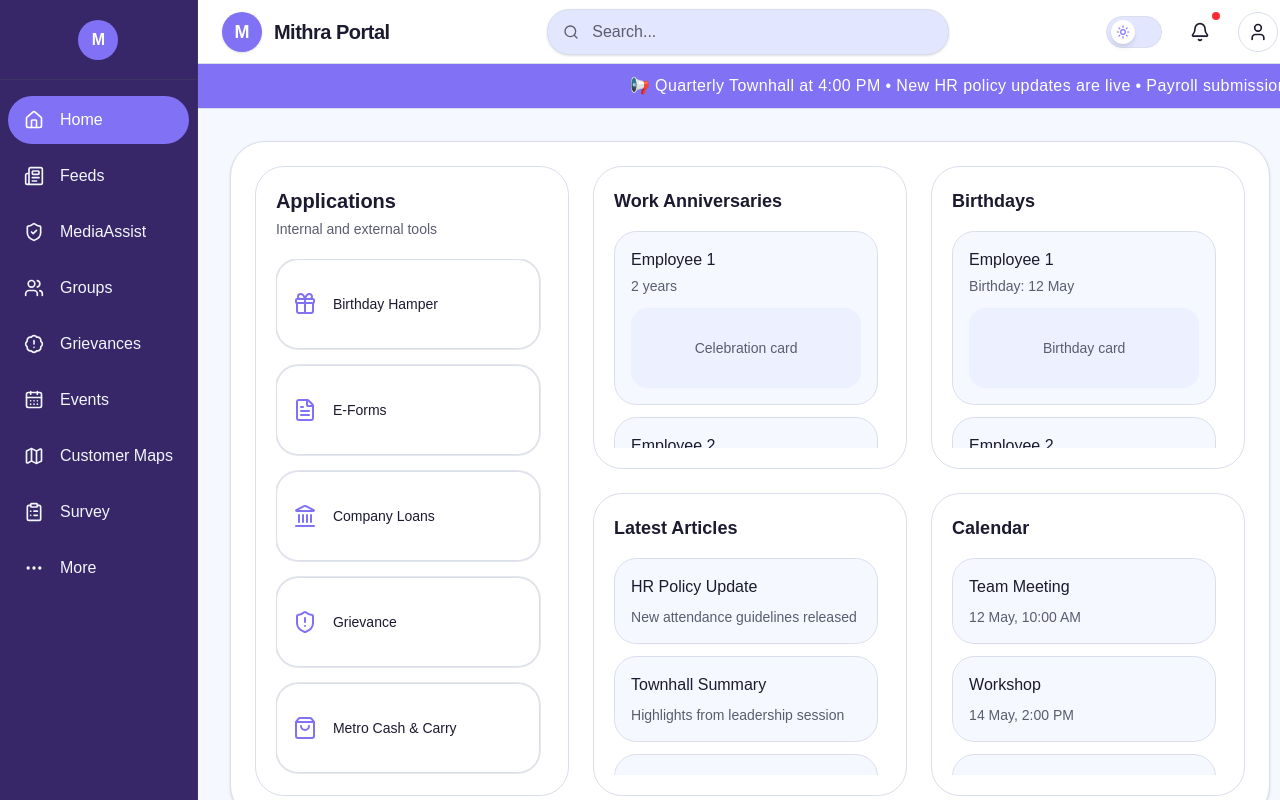
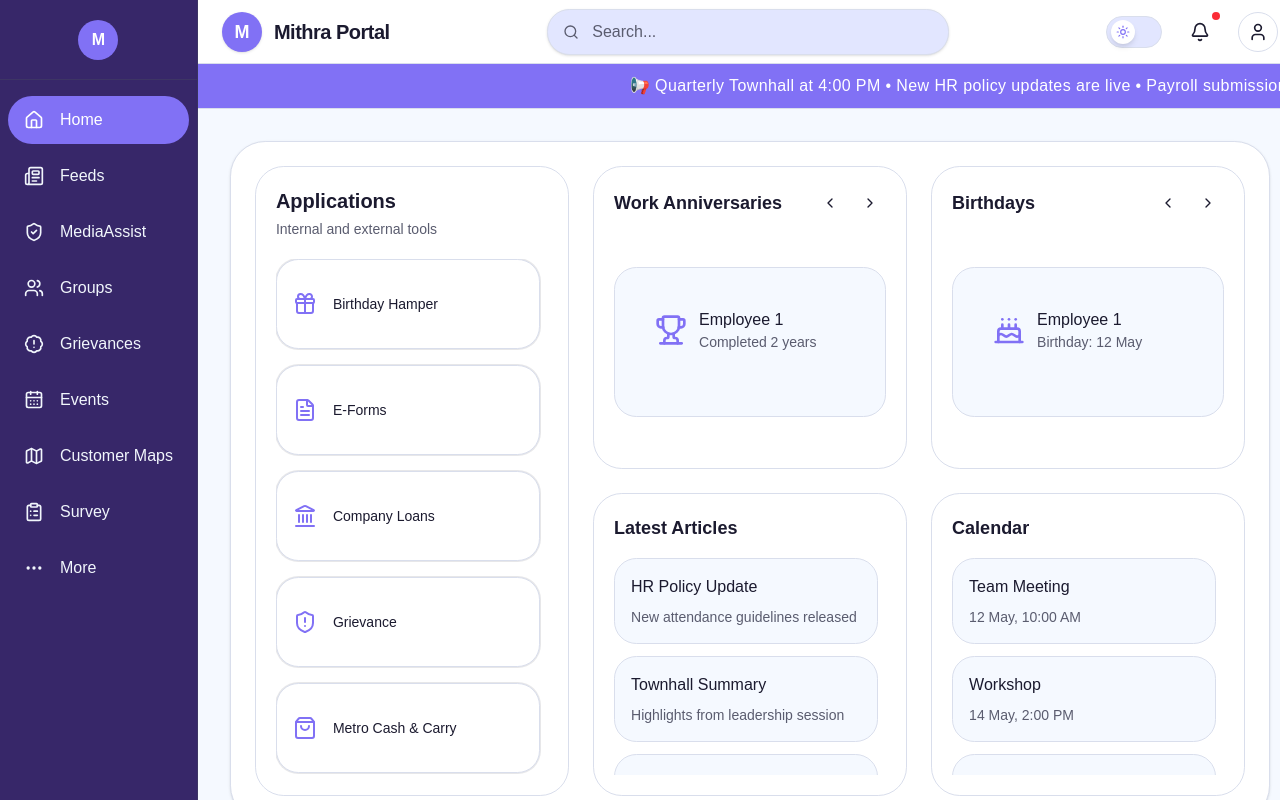
Before and after one commit to SakshiBhavikatti/mithra-portal, a React (Vite) app: page / in a window 1280 px wide. Built offline with nearby package versions, Linux system fonts and the light colour scheme.

Commit message:
Better Birthday and Anniversary cards

```diff
--- a/src/components/dashboard/BirthdayWidget.jsx
+++ b/src/components/dashboard/BirthdayWidget.jsx
@@ -1,4 +1,7 @@
-function BirthdayWidget() {
+import { useState } from "react";
+import { motion, AnimatePresence } from "framer-motion";
+import { ChevronLeft, ChevronRight, Cake } from "lucide-react";
+
 const birthdays = [
   { name: "Employee 1", date: "12 May" },
   { name: "Employee 2", date: "18 May" },
@@ -6,33 +9,100 @@ function BirthdayWidget() {
   { name: "Employee 4", date: "30 May" },
 ];
 
+const flipVariants = {
+  initial: (direction) => ({
+    rotateY: direction > 0 ? 90 : -90,
+    opacity: 0,
+  }),
+  animate: {
+    rotateY: 0,
+    opacity: 1,
+    transition: {
+      duration: 0.3,
+    },
+  },
+  exit: (direction) => ({
+    rotateY: direction > 0 ? -90 : 90,
+    opacity: 0,
+    transition: {
+      duration: 0.3,
+    },
+  }),
+};
+
+function BirthdayWidget() {
+  const [currentIndex, setCurrentIndex] = useState(0);
+  const [direction, setDirection] = useState(1);
+
+  const nextCard = () => {
+    setDirection(1);
+    setCurrentIndex((prev) =>
+      prev === birthdays.length - 1 ? 0 : prev + 1
+    );
+  };
+
+  const prevCard = () => {
+    setDirection(-1);
+    setCurrentIndex((prev) =>
+      prev === 0 ? birthdays.length - 1 : prev - 1
+    );
+  };
+
+  const employee = birthdays[currentIndex];
+
   return (
-    <div className="h-full rounded-2xl bg-card border border-border hover:bg-accent/20 p-5 flex flex-col transition-colors">
-      {/* Widget title */}
-      <h2 className="text-lg font-semibold text-foreground mb-4">
+    <div className="h-full rounded-2xl bg-card border border-border hover:bg-accent/20 transition-all p-5 flex flex-col">
+      <div className="flex items-center justify-between mb-4">
+        <h2 className="text-lg font-semibold text-foreground">
           Birthdays
         </h2>
 
-      {/* Scrollable content */}
-      <div className="flex-1 overflow-y-auto min-h-0 space-y-3 pr-2">
-        {birthdays.map((employee, index) => (
+        <div className="flex gap-2">
+          <button
+            onClick={prevCard}
+            className="p-2 rounded-lg hover:bg-accent transition-colors"
+          >
+            <ChevronLeft className="w-4 h-4" />
+          </button>
+
+          <button
+            onClick={nextCard}
+            className="p-2 rounded-lg hover:bg-accent transition-colors"
+          >
+            <ChevronRight className="w-4 h-4" />
+          </button>
+        </div>
+      </div>
+
       <div
-            key={index}
-            className="rounded-xl border border-border bg-background p-4 hover:bg-accent transition-colors"
+        className="flex-1 flex items-center"
+        style={{ perspective: "1200px" }}
       >
+        <AnimatePresence mode="wait" custom={direction}>
+          <motion.div
+            key={currentIndex}
+            custom={direction}
+            variants={flipVariants}
+            initial="initial"
+            animate="animate"
+            exit="exit"
+            className="w-full min-h-[150px] rounded-xl bg-background border border-border p-10 hover:bg-accent/10 transition-all"
+            style={{ transformStyle: "preserve-3d" }}
+          >
+            <div className="flex items-center gap-3">
+              <Cake className="w-8 h-8 text-primary" />
+
+              <div>
                 <h3 className="font-medium text-foreground">
                   {employee.name}
                 </h3>
-
-            <p className="text-sm text-muted-foreground mt-1">
+                <p className="text-sm text-muted-foreground">
                   Birthday: {employee.date}
                 </p>
-
-            <div className="mt-3 h-20 rounded-lg bg-muted flex items-center justify-center text-sm text-muted-foreground">
-              Birthday card
               </div>
             </div>
-        ))}
+          </motion.div>
+        </AnimatePresence>
       </div>
     </div>
   );
--- a/src/components/dashboard/WorkAnniversary.jsx
+++ b/src/components/dashboard/WorkAnniversary.jsx
@@ -1,4 +1,7 @@
-function WorkAnniversary() {
+import { useState } from "react";
+import { motion, AnimatePresence } from "framer-motion";
+import { ChevronLeft, ChevronRight, Trophy } from "lucide-react";
+
 const anniversaries = [
   { name: "Employee 1", years: "2 years" },
   { name: "Employee 2", years: "5 years" },
@@ -6,34 +9,100 @@ function WorkAnniversary() {
   { name: "Employee 4", years: "3 years" },
 ];
 
+const flipVariants = {
+  initial: (direction) => ({
+    rotateY: direction > 0 ? 90 : -90,
+    opacity: 0,
+  }),
+  animate: {
+    rotateY: 0,
+    opacity: 1,
+    transition: {
+      duration: 0.30,
+    },
+  },
+  exit: (direction) => ({
+    rotateY: direction > 0 ? -90 : 90,
+    opacity: 0,
+    transition: {
+      duration: 0.30,
+    },
+  }),
+};
+
+function WorkAnniversary() {
+  const [currentIndex, setCurrentIndex] = useState(0);
+  const [direction, setDirection] = useState(1);
+
+  const nextCard = () => {
+    setDirection(1);
+    setCurrentIndex((prev) =>
+      prev === anniversaries.length - 1 ? 0 : prev + 1
+    );
+  };
+
+  const prevCard = () => {
+    setDirection(-1);
+    setCurrentIndex((prev) =>
+      prev === 0 ? anniversaries.length - 1 : prev - 1
+    );
+  };
+
+  const employee = anniversaries[currentIndex];
+
   return (
-    <div className="h-full rounded-2xl bg-card border border-border hover:bg-accent/20 p-5 flex flex-col transition-colors">
-      {/* Widget title */}
-      <h2 className="text-lg font-semibold text-foreground mb-4">
+    <div className="h-full rounded-2xl bg-card border border-border hover:bg-accent/20 transition-all p-5 flex flex-col">
+      <div className="flex items-center justify-between mb-4">
+        <h2 className="text-lg font-semibold text-foreground">
           Work Anniversaries
         </h2>
 
-      {/* Scrollable content */}
-      <div className="flex-1 overflow-y-auto min-h-0 space-y-3 pr-2">
-        {anniversaries.map((employee, index) => (
+        <div className="flex gap-2">
+          <button
+            onClick={prevCard}
+            className="p-2 rounded-lg hover:bg-accent transition-colors"
+          >
+            <ChevronLeft className="w-4 h-4" />
+          </button>
+
+          <button
+            onClick={nextCard}
+            className="p-2 rounded-lg hover:bg-accent transition-colors"
+          >
+            <ChevronRight className="w-4 h-4" />
+          </button>
+        </div>
+      </div>
+
       <div
-            key={index}
-            className="rounded-xl border border-border bg-background p-4 hover:bg-accent transition-colors"
+        className="flex-1 flex items-center"
+        style={{ perspective: "1200px" }}
       >
+        <AnimatePresence mode="wait" custom={direction}>
+          <motion.div
+            key={currentIndex}
+            custom={direction}
+            variants={flipVariants}
+            initial="initial"
+            animate="animate"
+            exit="exit"
+            className="w-full min-h-[150px] rounded-xl bg-background border border-border p-10 hover:bg-accent/10 transition-all"
+            style={{ transformStyle: "preserve-3d" }}
+          >
+            <div className="flex items-center gap-3">
+              <Trophy className="w-8 h-8 text-primary" />
+
+              <div>
                 <h3 className="font-medium text-foreground">
                   {employee.name}
                 </h3>
-
-            <p className="text-sm text-muted-foreground mt-1">
-              {employee.years}
+                <p className="text-sm text-muted-foreground">
+                  Completed {employee.years}
                 </p>
-
-            {/* Placeholder for future content */}
-            <div className="mt-3 h-20 rounded-lg bg-muted flex items-center justify-center text-sm text-muted-foreground">
-              Celebration card
               </div>
             </div>
-        ))}
+          </motion.div>
+        </AnimatePresence>
       </div>
     </div>
   );
```
Lines whose indentation alone changed are shown as unchanged.
